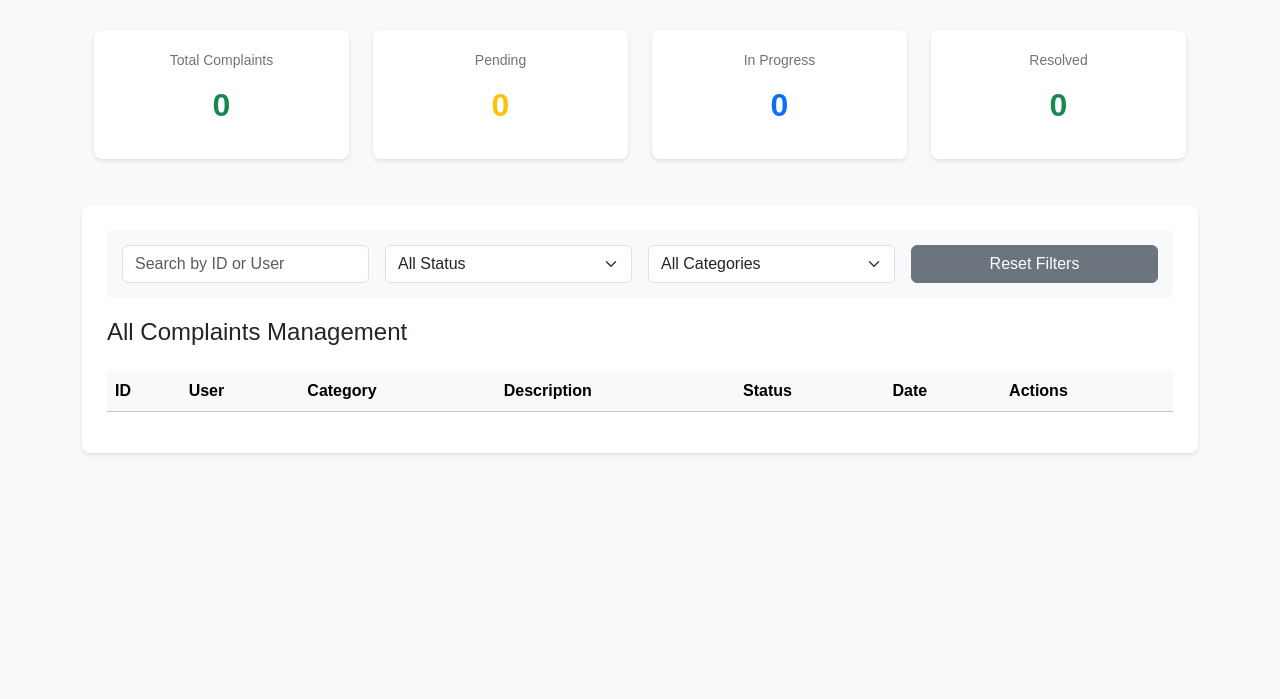
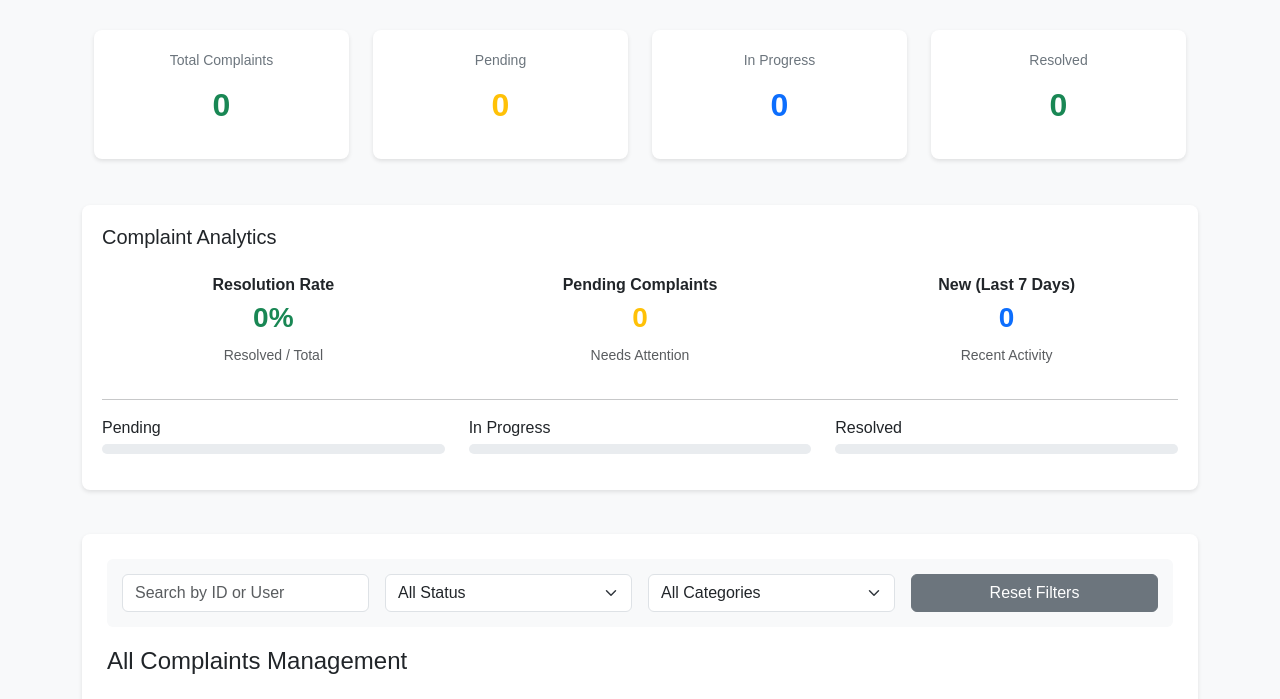
Before and after one commit to tejash098/Django-Complain-management, a Django app: page /adminPanel/ in a window 1280 px wide. Shown: the part 56-755 px from the top of the page. Before the commit the page ends 513 px from the top, so only its background shows below. Run offline with Django 5.2, Linux system fonts and the light colour scheme; the visitor is signed in with stand-in values (Sample User, id 1); lists and menus that the app fills with data are empty; some libraries are stand-ins or nearby versions.

Commit message:
feat: Implement Admin Dashboard with complaint management features and enhance User Dashboard with a complaint detail modal.

```diff
--- a/AdminDashboard/static/AdminDashboard/css/style.css
+++ b/AdminDashboard/static/AdminDashboard/css/style.css
@@ -53,7 +53,7 @@ body {
   background-color: #fff3cd;
   color: #856404;
 }
-.status-in_progress {
+.status-in-progress {
   background-color: #cfe2ff;
   color: #084298;
 }
@@ -73,3 +73,12 @@ body {
   box-shadow: 0 2px 4px rgba(0, 0, 0, 0.1);
   margin-bottom: 20px;
 }
+
+.analytics-chart h3 {
+  font-weight: bold;
+}
+
+.progress {
+  height: 10px;
+  border-radius: 10px;
+}
--- a/AdminDashboard/templates/AdminDashboard/AdminDashboard.html
+++ b/AdminDashboard/templates/AdminDashboard/AdminDashboard.html
@@ -63,28 +63,68 @@
       </div>
 
       <!-- Analytics Section -->
-      <!-- <div class="row mb-4">
+      <div class="row mb-4">
         <div class="col-md-12">
           <div class="analytics-chart">
-            <h5 class="mb-3">Complaint Analytics</h5>
+            <h5 class="mb-4">Complaint Analytics</h5>
+
             <div class="row text-center">
+              <div class="col-md-4 mb-3">
+                <p class="mb-1"><strong>Resolution Rate</strong></p>
+                <h3 class="text-success">{{ resolutionRate }}%</h3>
+                <small class="text-muted">Resolved / Total</small>
+              </div>
+
+              <div class="col-md-4 mb-3">
+                <p class="mb-1"><strong>Pending Complaints</strong></p>
+                <h3 class="text-warning">{{ pendingComplaints }}</h3>
+                <small class="text-muted">Needs Attention</small>
+              </div>
+
+              <div class="col-md-4 mb-3">
+                <p class="mb-1"><strong>New (Last 7 Days)</strong></p>
+                <h3 class="text-primary">{{ recentComplaints }}</h3>
+                <small class="text-muted">Recent Activity</small>
+              </div>
+            </div>
+
+            <!-- Progress Bars -->
+            <hr />
+
+            <div class="row">
               <div class="col-md-4">
-                <p class="mb-1"><strong>Resolution Rate</strong></p>
-                <h3 class="text-success">28%</h3>
+                <p class="mb-1">Pending</p>
+                <div class="progress mb-3">
+                  <div
+                    class="progress-bar bg-warning"
+                    style="width: {{ pendingComplaints|default:0|floatformat:0 }}%"
+                  ></div>
+                </div>
               </div>
+
               <div class="col-md-4">
-                <p class="mb-1"><strong>Avg Response Time</strong></p>
-                <h3 class="text-primary">2.5 days</h3>
+                <p class="mb-1">In Progress</p>
+                <div class="progress mb-3">
+                  <div
+                    class="progress-bar bg-primary"
+                    style="width: {{ inProgressComplaints|default:0|floatformat:0 }}%"
+                  ></div>
+                </div>
               </div>
+
               <div class="col-md-4">
-                <p class="mb-1"><strong>Today's Complaints</strong></p>
-                <h3 class="text-warning">3</h3>
+                <p class="mb-1">Resolved</p>
+                <div class="progress mb-3">
+                  <div
+                    class="progress-bar bg-success"
+                    style="width: {{ resolvedComplaints|default:0|floatformat:0 }}%"
+                  ></div>
+                </div>
               </div>
             </div>
           </div>
         </div>
-      </div> -->
-
+      </div>
       <!-- Filters and Search -->
       <div class="main-content">
         <div class="filters-section">
@@ -139,12 +179,18 @@
                 <td>{{complaint.description}}</td>
                 <td>
                   <span
-                    class="fs-6 status-badge status-{{ complaint.status | lower }}"
-                    >{{ complaint.status | lower }}</span
+                    class="fs-6 status-badge status-{{complaint.status|slugify}}"
+                    >{{ complaint.status | title }}</span
                   >
                 </td>
                 <td>{{complaint.created_at | date}}</td>
-                <td><a href="#" class="btn btn-primary">View</a></td>
+                <td>
+                  <a
+                    href="{% url 'complaint_detail' complaint.id %}"
+                    class="btn btn-primary"
+                    >View</a
+                  >
+                </td>
               </tr>
               {% endfor %}
             </tbody>
--- a/AdminDashboard/urls.py
+++ b/AdminDashboard/urls.py
@@ -3,4 +3,5 @@ from . import views
 
 urlpatterns = [
     path('', views.AdminDashboard, name='AdminDashboard'),
+    path('complaint_detail/<int:complaint_id>', views.complaint_detail, name='complaint_detail')
 ]
--- a/AdminDashboard/views.py
+++ b/AdminDashboard/views.py
@@ -2,7 +2,9 @@ from django.shortcuts import render
 from django.contrib.auth.decorators import login_required
 from UserDashboard.models import Complaint
 from django.contrib.auth.models import User
-# Create your views here.
+from django.shortcuts import redirect
+from django.utils.timezone import now
+from datetime import datetime, timedelta
 
 @login_required(login_url='login')
 def AdminDashboard(request):
@@ -11,8 +13,29 @@ def AdminDashboard(request):
     pendingComplaints = Complaint.objects.filter(status = 'PENDING').count()
     inProgressComplaints = Complaint.objects.filter(status = 'IN_PROGRESS').count()
     resolvedComplaints = Complaint.objects.filter(status = 'RESOLVED').count()
+
+    resolutionRate = (
+        (resolvedComplaints / totalComplaints) * 100
+        if totalComplaints > 0 else 0
+    )
+
+    last_7_days = now() - timedelta(days=7)
+    recentComplaints = complaints.filter(created_at__gte=last_7_days).count()
+
     return render(request, 'AdminDashboard/AdminDashboard.html', {"complaints" : complaints,
     "totalComplaints" : totalComplaints,
     "pendingComplaints" : pendingComplaints,
     "inProgressComplaints" : inProgressComplaints,
-    "resolvedComplaints" : resolvedComplaints})
+    "resolvedComplaints" : resolvedComplaints,
+    "resolutionRate" : round(resolutionRate,1),
+    "recentComplaints" : recentComplaints})
+
+@login_required(login_url='login')
+def complaint_detail(request, complaint_id):
+    complaint = Complaint.objects.get(id=complaint_id)
+    if request.method == "POST":
+        complaint.status = request.POST.get('status')
+        complaint.admin_remark = request.POST.get('admin_remark')
+        complaint.save()
+        return redirect('AdminDashboard')
+    return render(request, 'AdminDashboard/complaint_detail.html', {'complaint': complaint})
```
Also changed, not shown: AdminDashboard/templates/AdminDashboard/complaint_detail.html (added, +69 -0 lines), UserDashboard/templates/Userdashboard/UserDashboard.html (+107 -8 lines).
